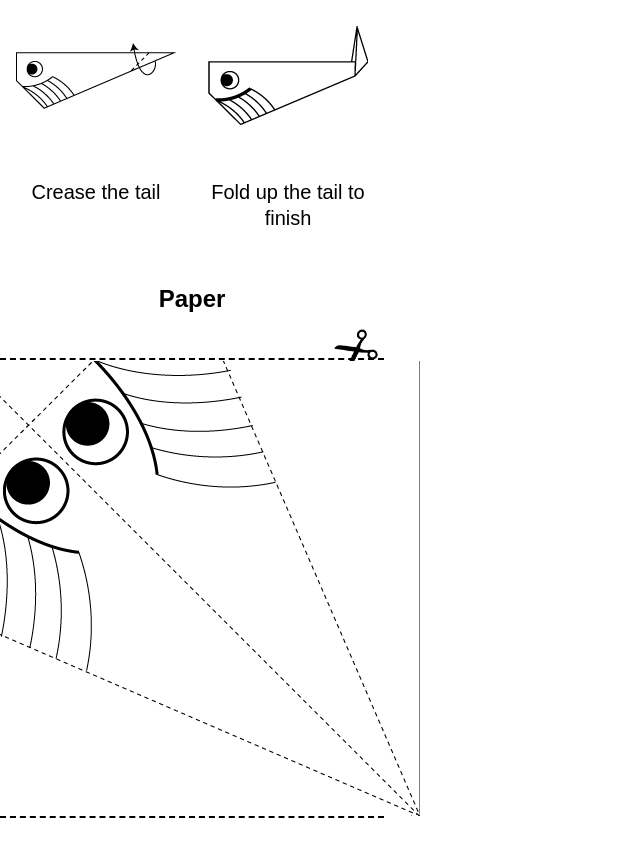
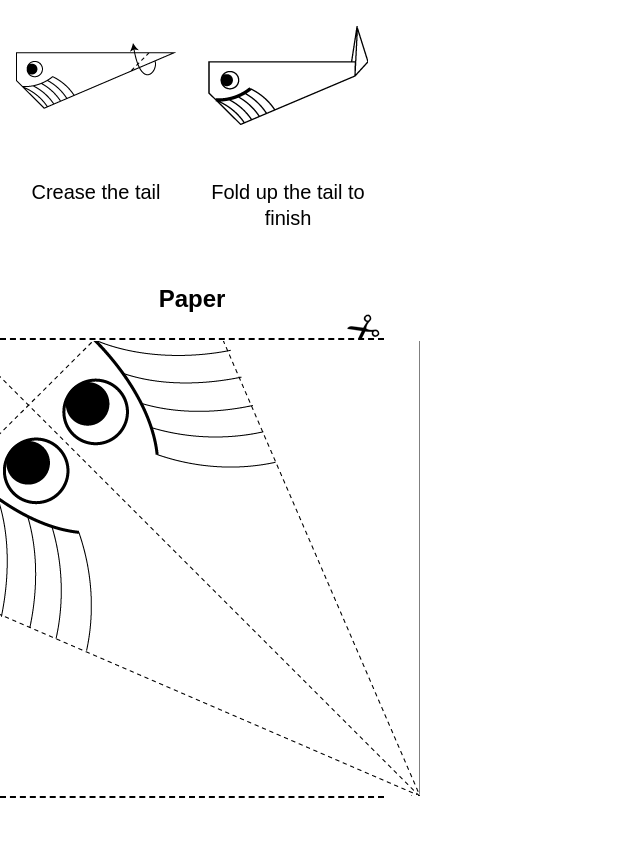
Before and after one commit to bfirsh/paperpets, a Flask app: page /sample/ in a window 1280 px wide. Shown: the part 816-1684 px from the top of the page, without its empty margins (0-640 px from the left). After the commit the page ends 1614 px from the top, so only its background shows below. Run offline with Flask 2, Linux system fonts and the light colour scheme.

Commit message:
new scissors!

```diff
--- a/templates/edition.html
+++ b/templates/edition.html
@@ -35,14 +35,10 @@
         font-size: 1.5em;
       }
 
-      .paper-wrapper {
-        background-image: url('/static/scissors.png');
-        background-repeat: no-repeat;
-        background-position: top right;
-        background-size: 54px;
-        padding-top: 40px;
-        margin-top: -20px;
-
+      .scissors {
+        text-align: right;
+        height: 32px;
+        margin-top: -32px;
       }
 
     .paper {
@@ -151,11 +147,10 @@
       {% endfor %}
     </ol>
     <h3>Paper</h3>
-    <div class="paper-wrapper">
+    <div class="scissors"><img src="/static/scissors.png"></div>
     <div class="paper">
       <img src="/static/pets/{{ pet }}/paper.png" />
     </div>
-  </div>
 
   {% endif %}
 </body>
```
Also changed, not shown: static/scissors.png.
